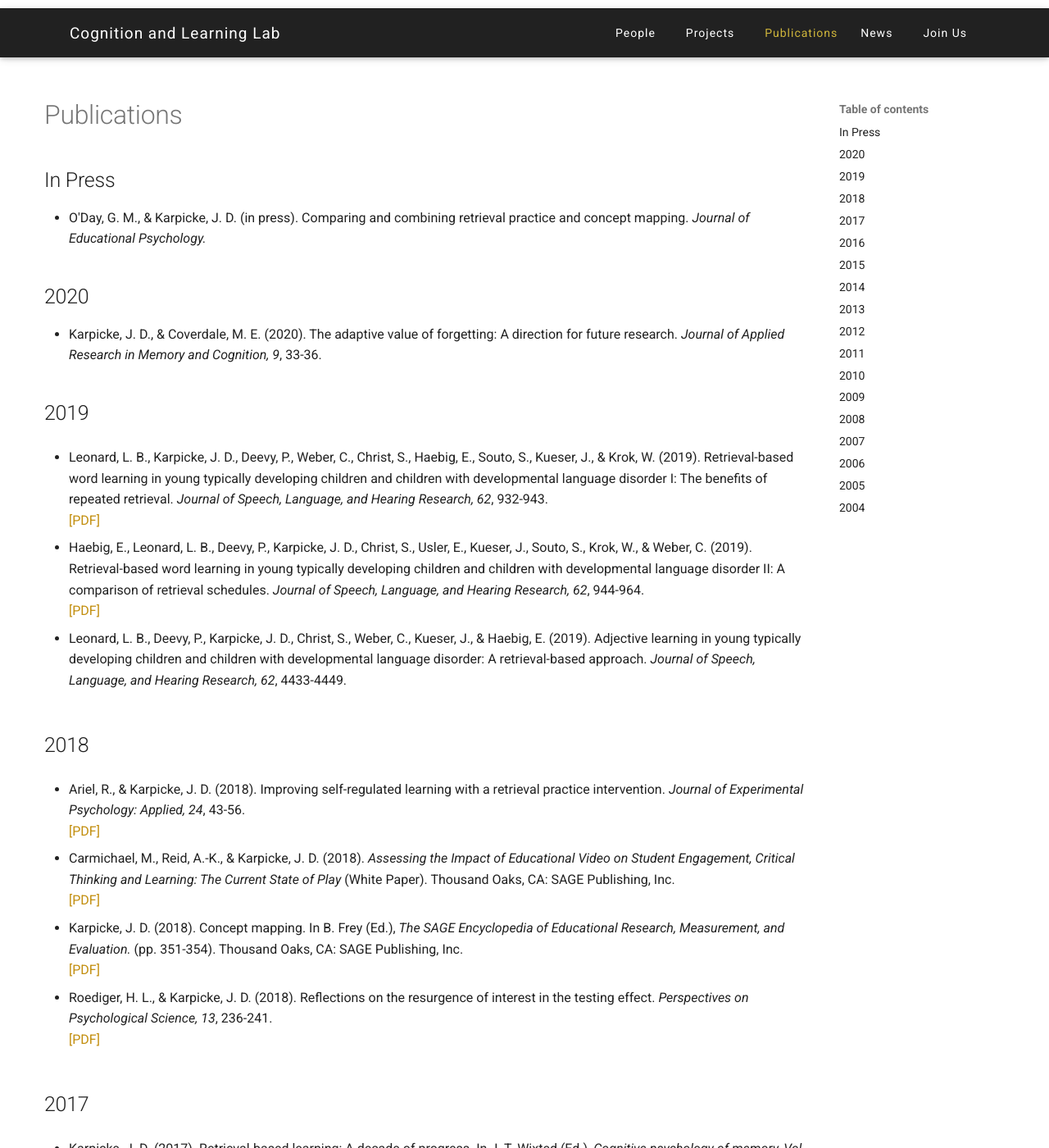
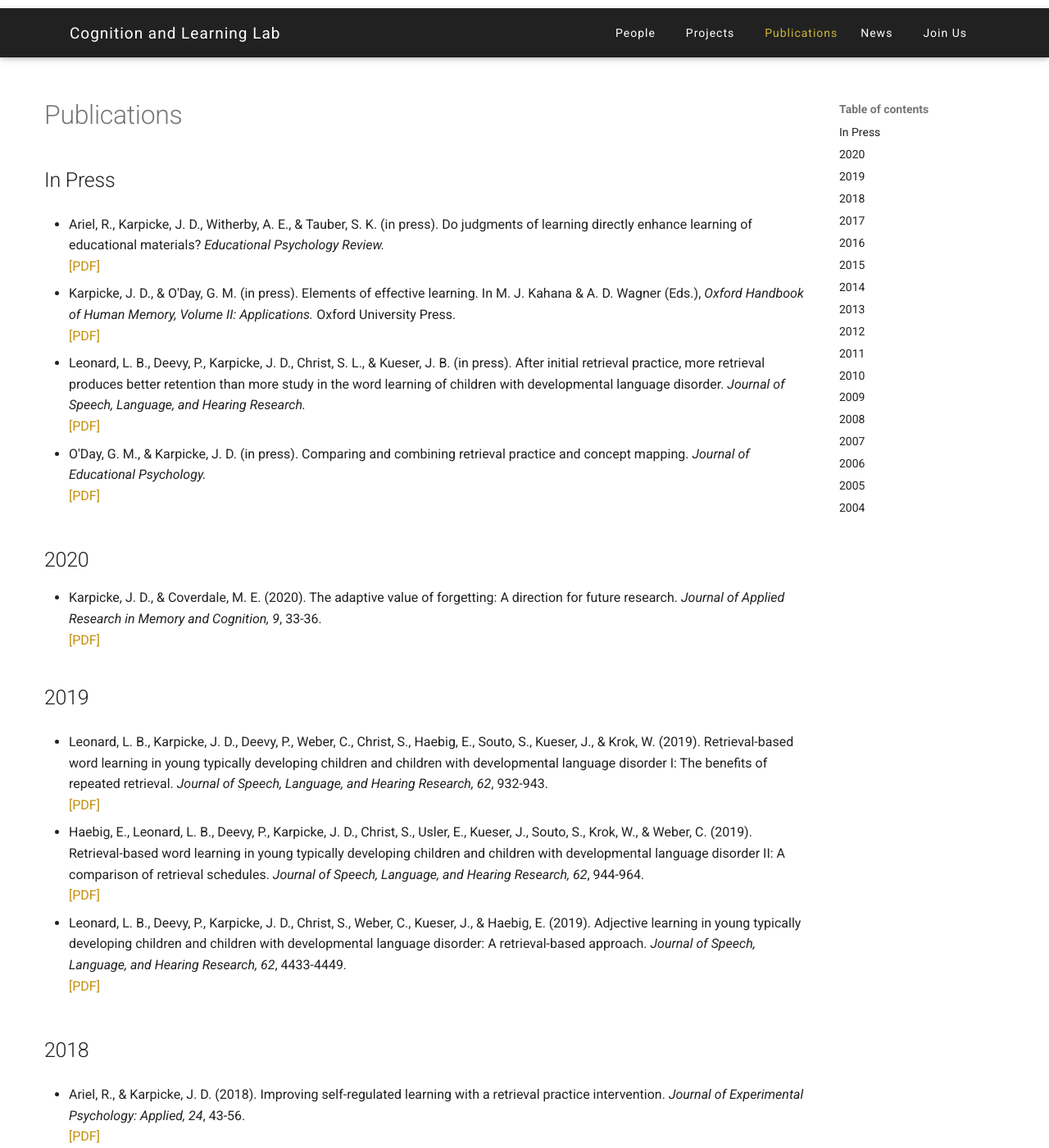
Before and after one commit to shivanya-chandra/pcllab.github.io, an MkDocs documentation site: the page built from docs/publications.md, in a window 1280 px wide and 1400 px high. Shown: the whole window at 82% size. Built offline with MkDocs 1.6.1 and Material for MkDocs 9.7.7, drawn with Linux system fonts in a browser that asks for light colours.

Commit message:
Update publications.md

```diff
--- a/docs/publications.md
+++ b/docs/publications.md
@@ -2,12 +2,18 @@
 
 ## In Press
 
-- O'Day, G. M., & Karpicke, J. D. (in press). Comparing and combining retrieval practice and concept mapping. *Journal of Educational Psychology.*
+- Ariel, R., Karpicke, J. D., Witherby, A. E., & Tauber, S. K. (in press). Do judgments of learning directly enhance learning of educational materials? *Educational Psychology Review.* <br> [[PDF]](http://learninglab.psych.purdue.edu/downloads/inpress_Ariel_etal_EDPR.pdf)
+
+- Karpicke, J. D., & O'Day, G. M. (in press). Elements of effective learning. In M. J. Kahana & A. D. Wagner (Eds.), *Oxford Handbook of Human Memory, Volume II: Applications.* Oxford University Press. <br> [[PDF]](http://learninglab.psych.purdue.edu/downloads/inpress.pdf)
+
+- Leonard, L. B., Deevy, P., Karpicke, J. D., Christ, S. L., & Kueser, J. B. (in press). After initial retrieval practice, more retrieval produces better retention than more study in the word learning of children with developmental language disorder. *Journal of Speech, Language, and Hearing Research.* <br> [[PDF]](http://learninglab.psych.purdue.edu/downloads/inpress.pdf)
+
+- O'Day, G. M., & Karpicke, J. D. (in press). Comparing and combining retrieval practice and concept mapping. *Journal of Educational Psychology.* <br> [[PDF]](http://learninglab.psych.purdue.edu/downloads/inpress.pdf)
 
 
 ## 2020
 
-- Karpicke, J. D., & Coverdale, M. E. (2020). The adaptive value of forgetting: A direction for future research. *Journal of Applied Research in Memory and Cognition, 9*, 33-36.
+- Karpicke, J. D., & Coverdale, M. E. (2020). The adaptive value of forgetting: A direction for future research. *Journal of Applied Research in Memory and Cognition, 9*, 33-36. <br> [[PDF]](http://learninglab.psych.purdue.edu/downloads/XXX.pdf)
 
 
 ## 2019
@@ -16,7 +22,7 @@
 
 - Haebig, E., Leonard, L. B., Deevy, P., Karpicke, J. D., Christ, S., Usler, E., Kueser, J., Souto, S., Krok, W., & Weber, C. (2019). Retrieval-based word learning in young typically developing children and children with developmental language disorder II: A comparison of retrieval schedules. *Journal of Speech, Language, and Hearing Research, 62*, 944-964. <br> [[PDF]](http://learninglab.psych.purdue.edu/downloads/inpress_Haebig_etal_JSLHR.pdf)
 
-- Leonard, L. B., Deevy, P., Karpicke, J. D., Christ, S., Weber, C., Kueser, J., & Haebig, E. (2019). Adjective learning in young typically developing children and children with developmental language disorder: A retrieval-based approach. *Journal of Speech, Language, and Hearing Research, 62*, 4433-4449.
+- Leonard, L. B., Deevy, P., Karpicke, J. D., Christ, S., Weber, C., Kueser, J., & Haebig, E. (2019). Adjective learning in young typically developing children and children with developmental language disorder: A retrieval-based approach. *Journal of Speech, Language, and Hearing Research, 62*, 4433-4449. <br> [[PDF]](http://learninglab.psych.purdue.edu/downloads/XXX.pdf)
 
 
 ## 2018
```
